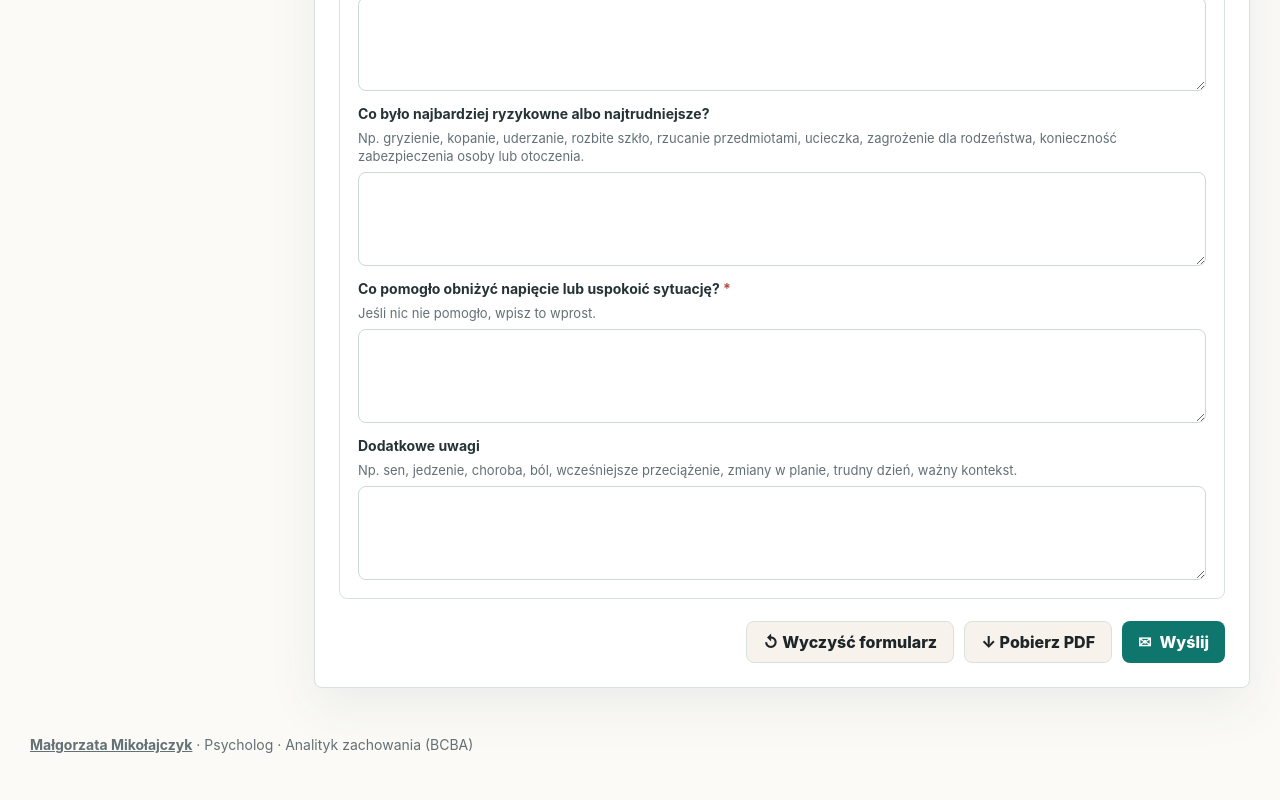
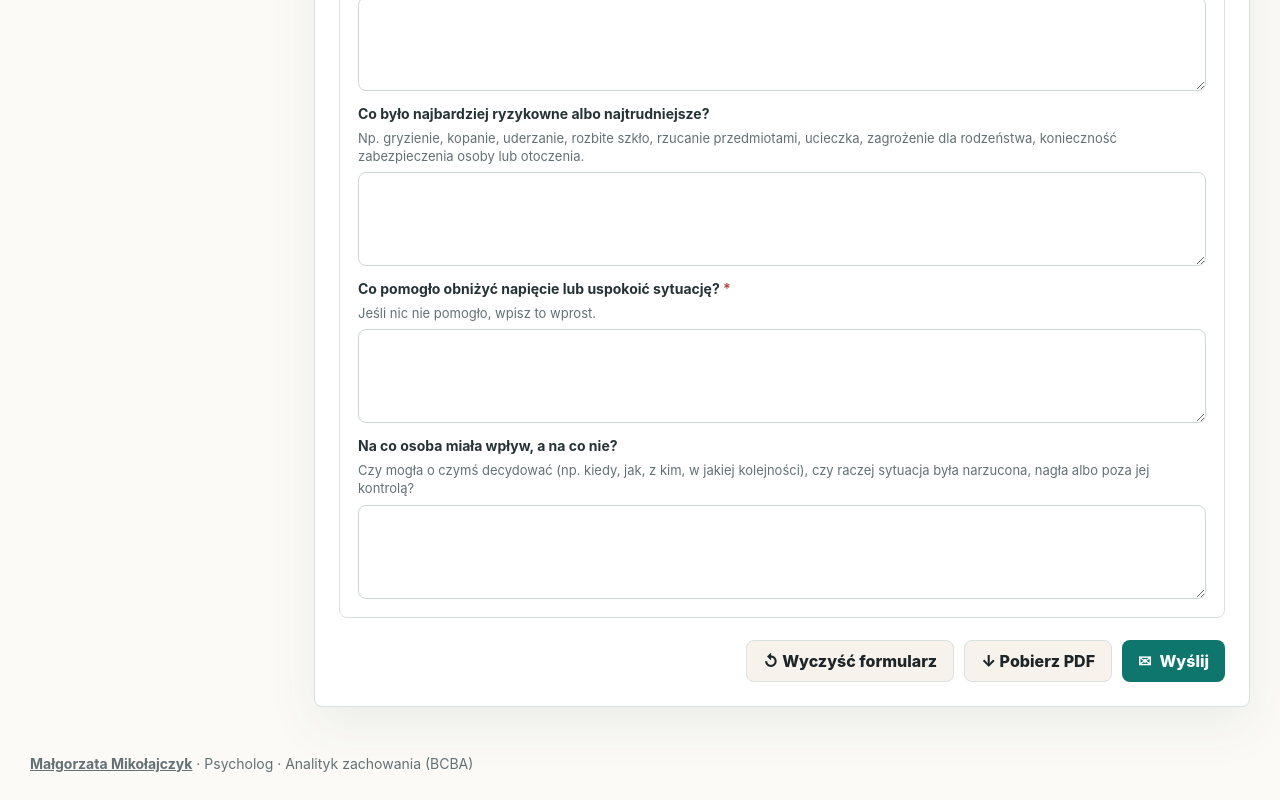
Before and after one commit to first-sunbeam/situationmap, a Vue app: page / in a window 1280 px wide. Shown: the part 1561-2361 px from the top of the page. Built offline with nearby package versions, Linux system fonts and the light colour scheme.

Commit message:
Update simple form influence prompt

```diff
--- a/src/components/SimpleForm.vue
+++ b/src/components/SimpleForm.vue
@@ -79,7 +79,7 @@ const { env, form, sendEmail, buildPdf, resetSimple, fieldErrors } = defineProps
           <TextAreaField
             v-model="form.simple.notes"
             :label="formLabels.simple.notes"
-            hint="Np. sen, jedzenie, choroba, ból, wcześniejsze przeciążenie, zmiany w planie, trudny dzień, ważny kontekst."
+            hint="Czy mogła o czymś decydować (np. kiedy, jak, z kim, w jakiej kolejności), czy raczej sytuacja była narzucona, nagła albo poza jej kontrolą?"
           />
         </div>
       </section>
--- a/src/config/formLabels.ts
+++ b/src/config/formLabels.ts
@@ -15,7 +15,7 @@ export const formLabels = {
     behavior: "Co było widoczne w zachowaniu?",
     risk: "Co było najbardziej ryzykowne albo najtrudniejsze?",
     helped: "Co pomogło obniżyć napięcie lub uspokoić sytuację?",
-    notes: "Dodatkowe uwagi"
+    notes: "Na co osoba miała wpływ, a na co nie?"
   },
   incident: {
     baselineSection: "0. Poziom bazowy i kontekst dnia",
```
